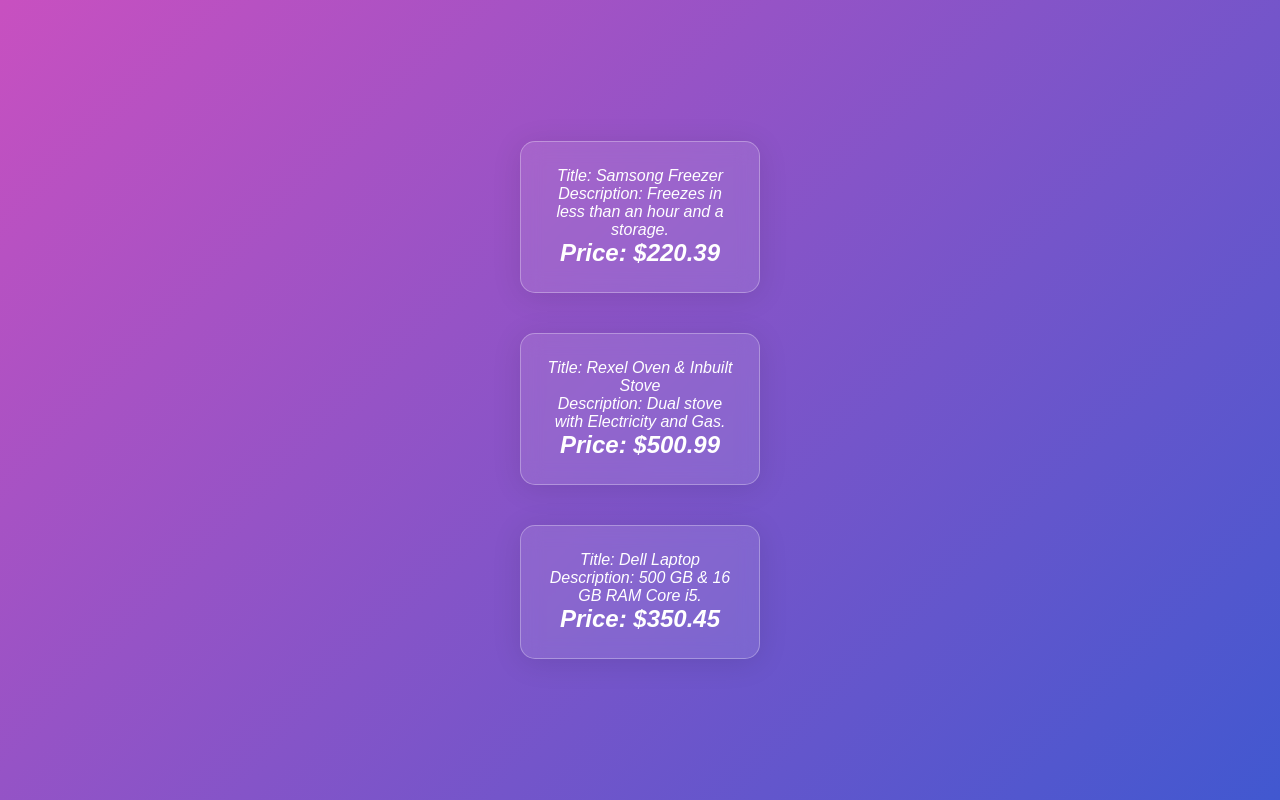
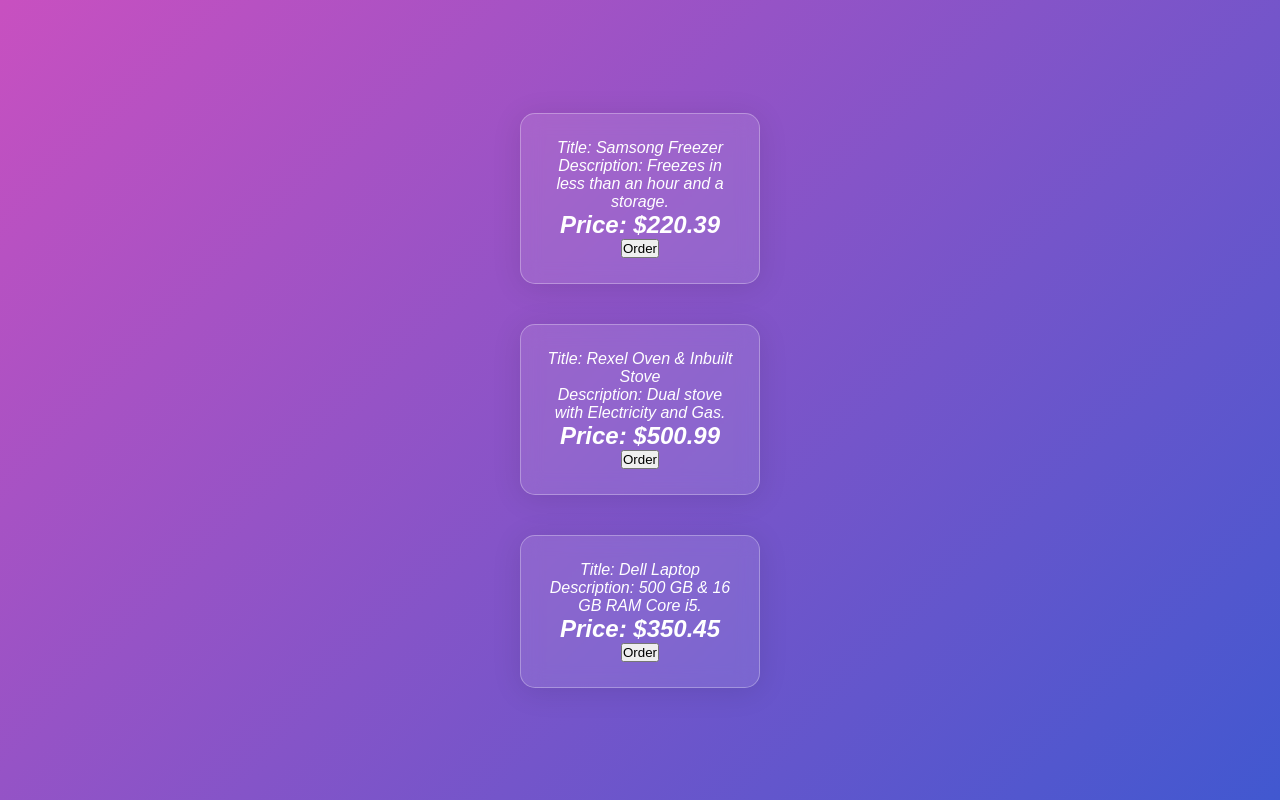
Before and after one commit to nimely111/React-Coding-snippet, a React (Vite) app: page / in a window 1280 px wide. Built offline with nearby package versions, Linux system fonts and the light colour scheme.

Commit message:
import button and next it in its parent element

```diff
--- a/Glassmorphism/Cards.jsx
+++ b/Glassmorphism/Cards.jsx
@@ -1,3 +1,4 @@
+import Button from "./Button";
 import "./Cards.css";
 import React from 'react';
 
@@ -20,6 +21,7 @@
           Price: ${price}
           </i>
           </h2>
+        <Button />
       </div>
     </div>
   );
```
